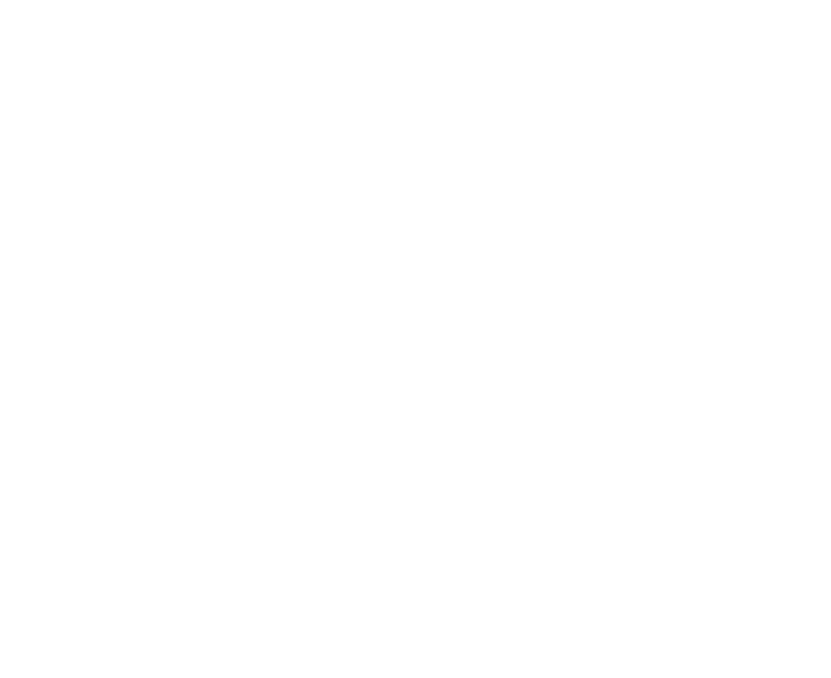
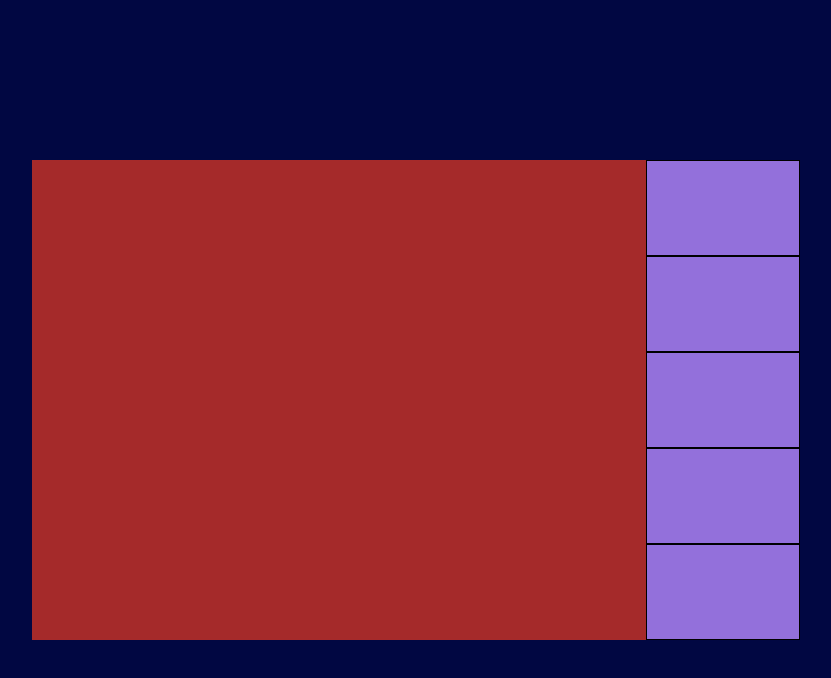
Before and after one commit to Sergjio97/js-array-carousel, a plain HTML site: page index.html in a window 1280 px wide. Shown: the whole page, without its empty margins (224-1055 px from the left). Drawn offline with Linux system fonts and the light colour scheme.

Commit message:
struttura iniziale

```diff
--- a/css/style.css
+++ b/css/style.css
@@ -0,0 +1,37 @@
+/* *** commons *** */
+
+* {
+    padding: 0;
+    margin: 0;
+    box-sizing: border-box;
+}
+
+.container {
+    width: 100vw;
+    height: 100vh;
+    background-color: rgb(1, 7, 66);
+    display: flex;
+    justify-content: center;
+    align-items: center;
+}
+
+.slider-box {
+    width: 60%;
+    height: 60%;
+    background-color: brown;
+    display: flex;
+    justify-content: flex-end;
+}
+
+.items-box {
+    width: 20%;
+    height: 100%;
+    background-color: lightslategrey;
+}
+
+.item {
+    width: 100%;
+    height: 20%;
+    background-color: mediumpurple;
+    border: 1px solid black;
+}
--- a/index.html
+++ b/index.html
@@ -9,6 +9,30 @@
 </head>
 <body>
 
+    <!-- start container -->
+    <div class="container">
+
+        <!-- start slider box -->
+        <div class="slider-box">
+
+            <!-- start items box -->
+            <div class="items-box">
+
+                <div class="item"></div>
+                <div class="item"></div>
+                <div class="item"></div>
+                <div class="item"></div>
+                <div class="item"></div>
+
+            </div>
+            <!-- end items box -->
+
+        </div>
+        <!-- end slider box -->
+
+    </div>
+    <!-- end container -->
+
     <script src="js/script.js"></script>
 
 </body>
```
